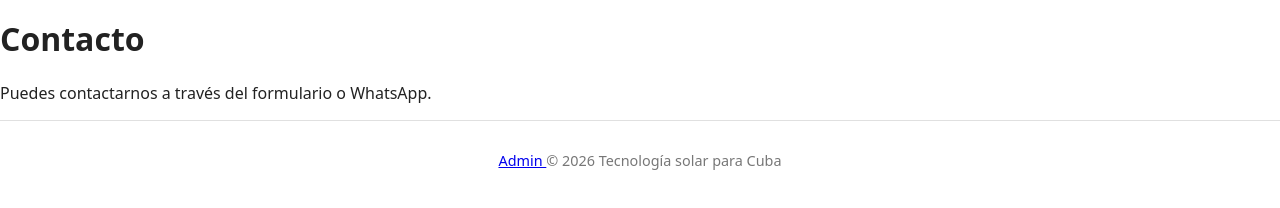
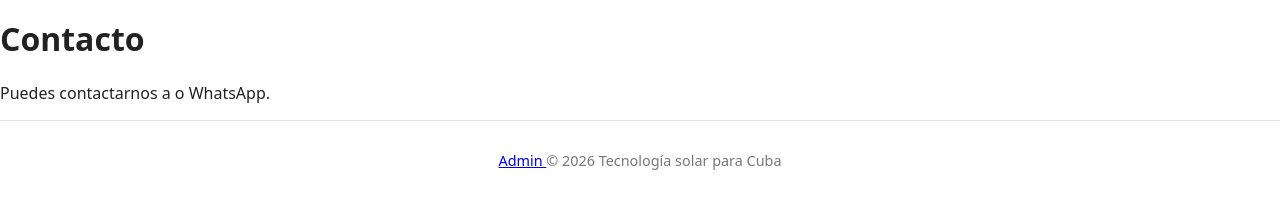
Before and after one commit to czepepe-dev/solarcity, a website: page contacto.html in a window 1280 px wide. Shown: the part 114-322 px from the top of the page. Drawn offline with Linux system fonts and the light colour scheme.

Commit message:
Update contacto.html

```diff
--- a/contacto.html
+++ b/contacto.html
@@ -30,7 +30,7 @@
 
   <main>
     <h1>Contacto</h1>
-    <p>Puedes contactarnos a través del formulario o WhatsApp.</p>
+    <p>Puedes contactarnos a  o WhatsApp.</p>
   </main>
 
   <footer>
```
